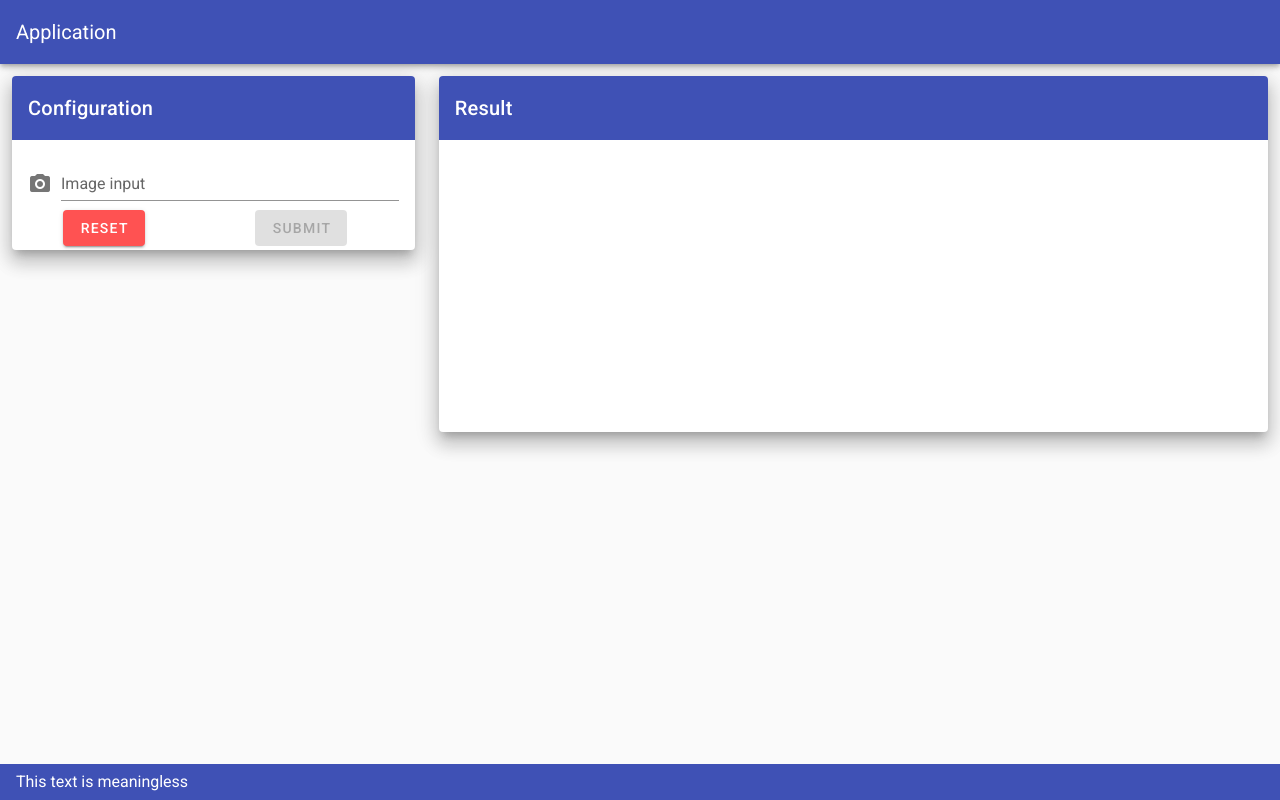
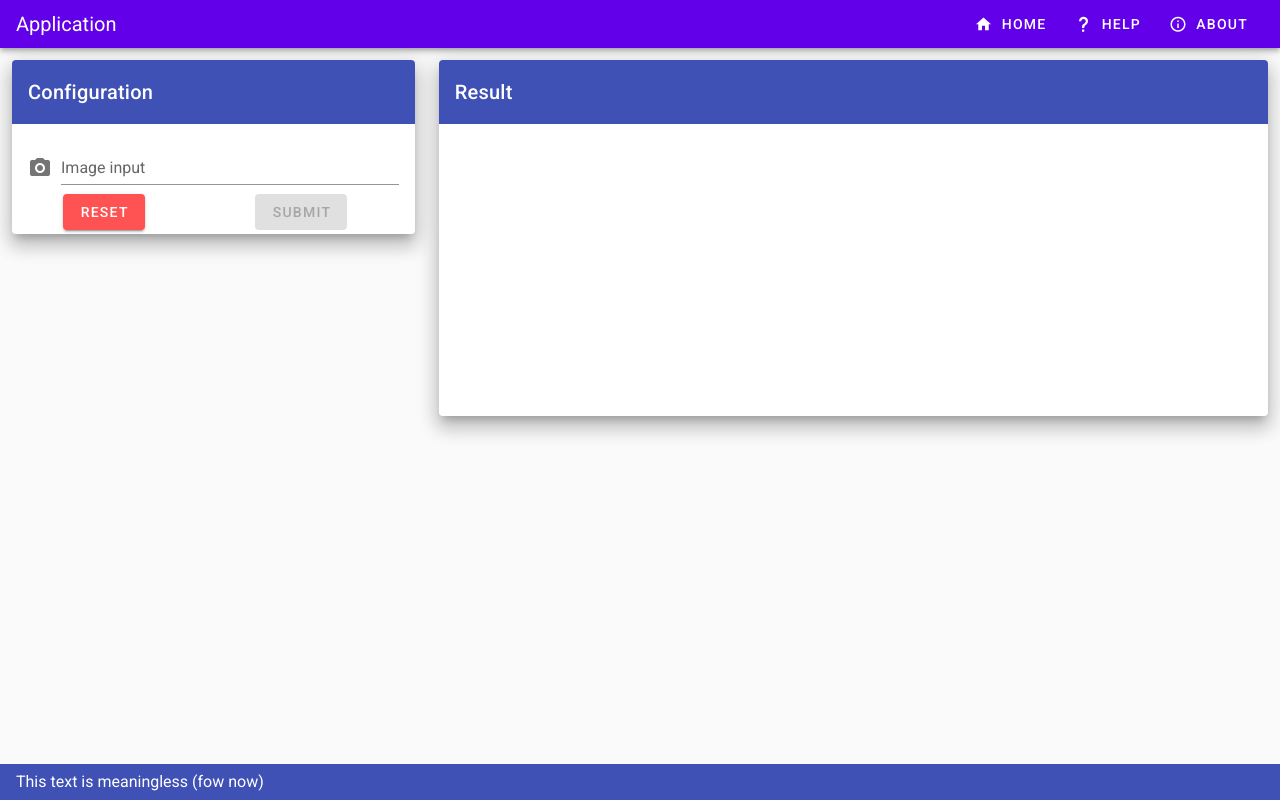
Before and after one commit to nickvdw/image-to-voronoi, a Vue app: page / in a window 1280 px wide. Built offline with nearby package versions, Linux system fonts and the light colour scheme.

Commit message:
Added navigation drawer and bar

```diff
--- a/src/App.vue
+++ b/src/App.vue
@@ -1,9 +1,50 @@
 <template>
   <v-app>
     <!-- Tool bar -->
-    <v-app-bar app color="indigo" dark>
-      <v-toolbar-title>Application</v-toolbar-title>
-    </v-app-bar>
+    <v-navigation-drawer v-model="sidebar" app>
+      <v-list dense>
+        <v-list-item
+          link
+          v-for="item in menuItems"
+          :key="item.title"
+          :to="item.path"
+        >
+          <v-list-item-action>
+            <v-icon>mdi-{{ item.icon }}</v-icon>
+          </v-list-item-action>
+          <v-list-item-content>
+            <v-list-item-title>{{ item.title }}</v-list-item-title>
+          </v-list-item-content>
+        </v-list-item>
+      </v-list>
+    </v-navigation-drawer>
+
+    <v-card flat tile dense>
+      <v-toolbar color="deep-purple accent-4" dense>
+        <span class="hidden-sm-and-up">
+          <v-app-bar-nav-icon class="white--text" @click="sidebar = !sidebar" />
+        </span>
+        <v-toolbar-title class="white--text">
+          <router-link to="/" tag="span" style="cursor: pointer">
+            {{ appTitle }}
+          </router-link>
+        </v-toolbar-title>
+        <v-spacer />
+
+        <v-toolbar-items class="hidden-sm-and-down">
+          <v-btn
+            class="white--text"
+            text
+            v-for="item in menuItems"
+            :key="item.title"
+            :to="item.path"
+          >
+            <v-icon left dark> mdi-{{ item.icon }} </v-icon>
+            {{ item.title }}
+          </v-btn>
+        </v-toolbar-items>
+      </v-toolbar>
+    </v-card>
 
     <!-- Page content -->
     <v-content class="grey lighten-5">
@@ -24,7 +65,7 @@
 
     <!-- Footer -->
     <v-footer color="indigo" app>
-      <span class="white--text">This text is meaningless</span>
+      <span class="white--text">This text is meaningless (fow now)</span>
     </v-footer>
   </v-app>
 </template>
@@ -36,7 +77,14 @@ import ImageResult from "@/components/ImageResult.vue";
 export default {
   data() {
     return {
-      image: new File([""], "placeholder")
+      appTitle: "Application",
+      menuItems: [
+        { title: "Home", path: "/home", icon: "home" },
+        { title: "Help", path: "/help", icon: "help" },
+        { title: "About", path: "/about", icon: "information-outline" }
+      ],
+      image: new File([""], "placeholder"),
+      sidebar: false
     };
   },
 
--- a/src/router/index.js
+++ b/src/router/index.js
@@ -19,6 +19,10 @@ const routes = [
     path: "/help",
     name: "Help",
     component: () => import("../views/Help.vue")
+  },
+  {
+    path: "*",
+    component: () => import("../views/NotFound")
   }
 ];
 
--- /dev/null
+++ b/src/views/Landing.vue
@@ -0,0 +1,5 @@
+<template>
+  <div class="landing">
+    <h1>This is the landing page.</h1>
+  </div>
+</template>
--- /dev/null
+++ b/src/views/NotFound.vue
@@ -0,0 +1,5 @@
+<template>
+  <div class="notFound">
+    <h1>This page could not be found.</h1>
+  </div>
+</template>
```
